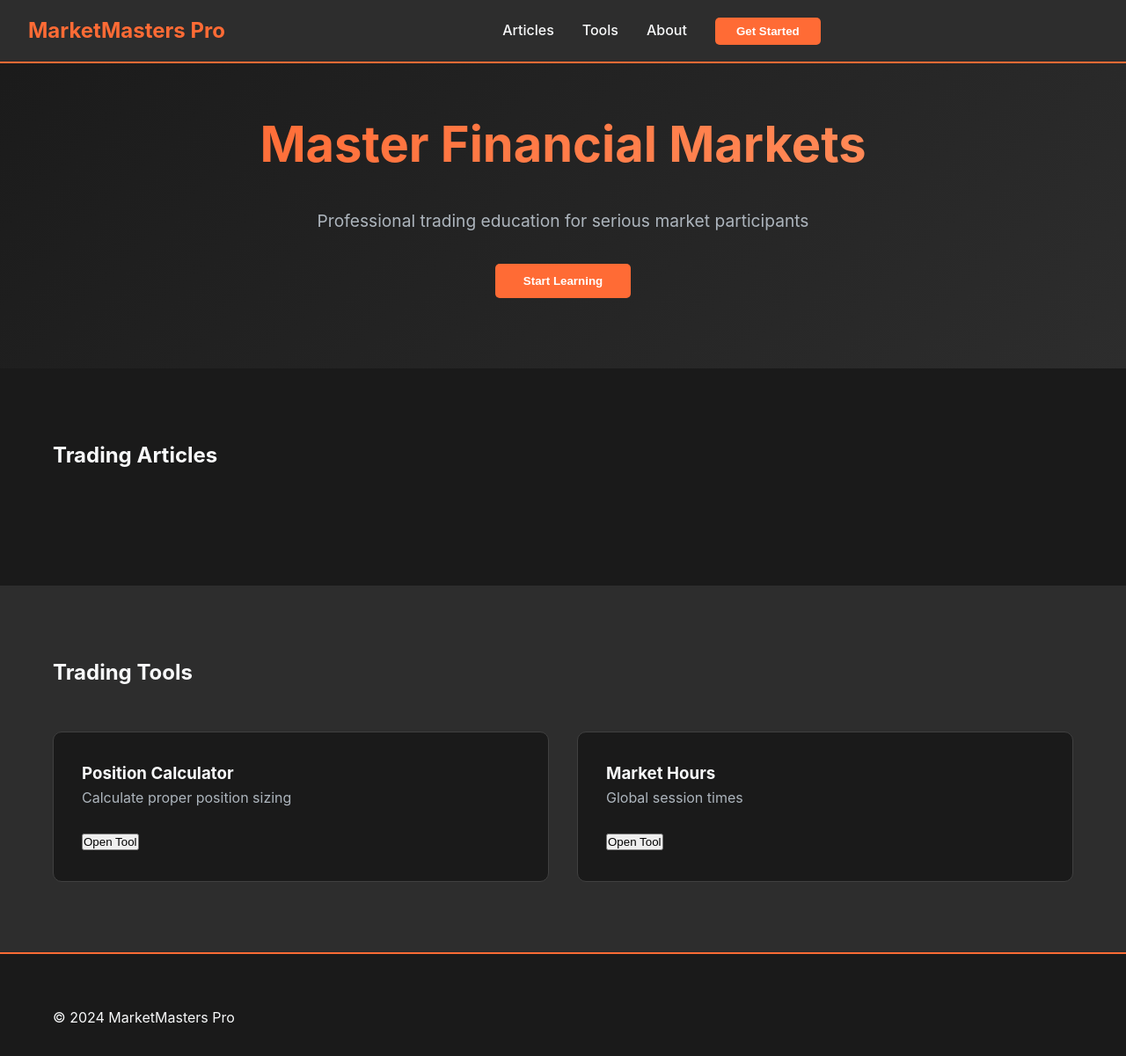
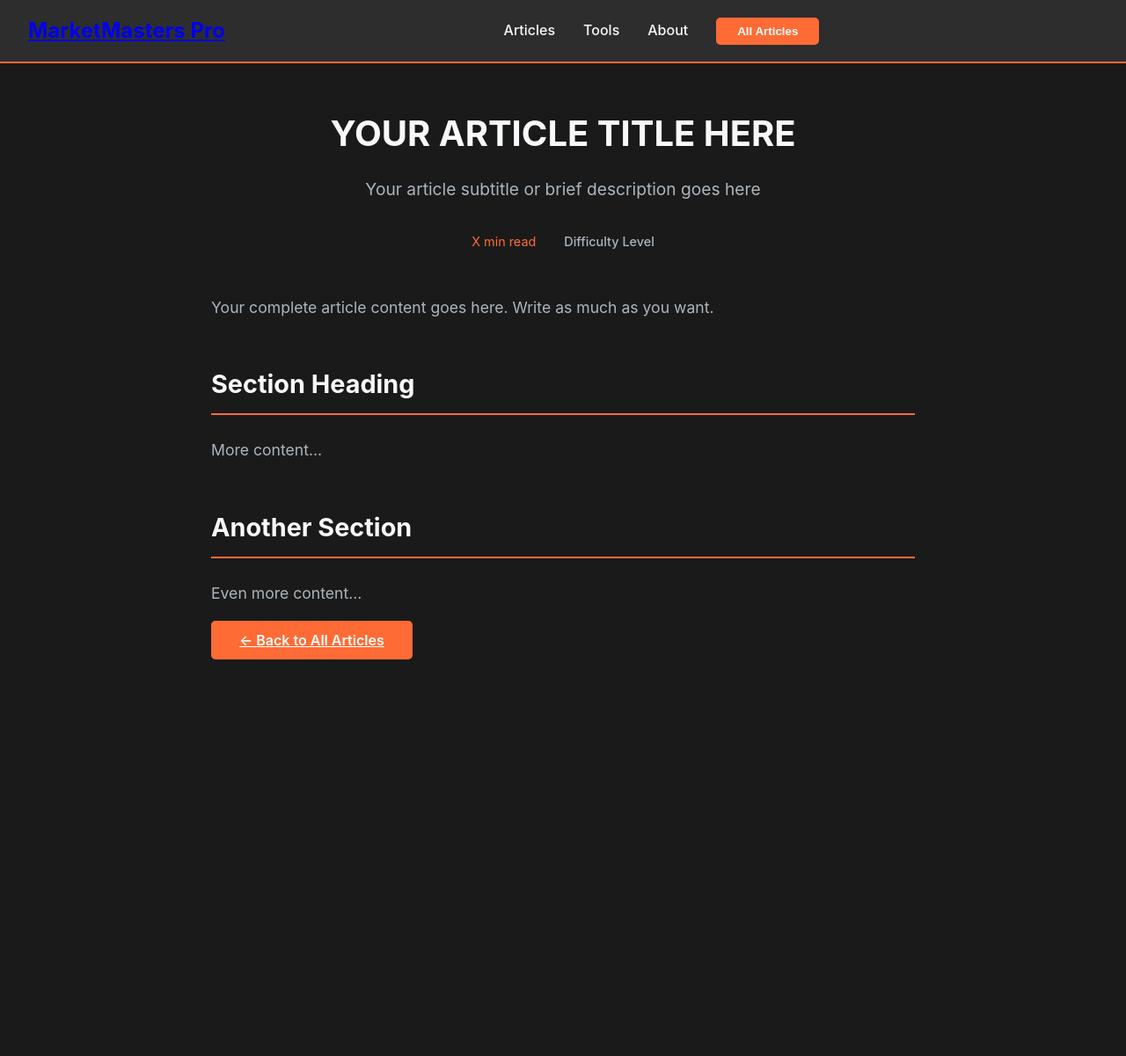
Before and after one commit to JacksonMukurani/marketmasters-pro, a plain HTML site: page index.html in a window 1280 px wide. Shown: the whole page at 88% size. After the commit the page ends 802 px from the top, so only its background shows below. Drawn offline with Linux system fonts and the light colour scheme.

Commit message:
Update index.html

```diff
--- a/index.html
+++ b/index.html
@@ -3,20 +3,20 @@
 <head>
     <meta charset="UTF-8">
     <meta name="viewport" content="width=device-width, initial-scale=1.0">
-    <title>MarketMasters Pro - Master Financial Markets</title>
+    <title>YOUR ARTICLE TITLE | MarketMasters Pro</title>
     <link rel="stylesheet" href="styles.css">
 </head>
 <body>
     <header class="header">
         <nav class="nav">
             <div class="nav-brand">
-                <h1>MarketMasters Pro</h1>
+                <h1><a href="index.html">MarketMasters Pro</a></h1>
             </div>
             <ul class="nav-links" id="navLinks">
-                <li><a href="#articles">Articles</a></li>
-                <li><a href="#tools">Tools</a></li>
-                <li><a href="#about">About</a></li>
-                <button class="cta-button" onclick="location.href='#articles'">Get Started</button>
+                <li><a href="index.html#articles">Articles</a></li>
+                <li><a href="index.html#tools">Tools</a></li>
+                <li><a href="index.html#about">About</a></li>
+                <button class="cta-button" onclick="location.href='index.html#articles'">All Articles</button>
             </ul>
             <div class="mobile-menu" id="mobileMenu">
                 <span></span>
@@ -26,46 +26,36 @@
         </nav>
     </header>
 
-    <section class="hero">
-        <div class="hero-content">
-            <h1>Master Financial Markets</h1>
-            <p>Professional trading education for serious market participants</p>
-            <button class="btn-primary" onclick="location.href='#articles'">Start Learning</button>
-        </div>
-    </section>
+    <article class="article-content">
+        <div class="container">
+            <div class="article-header">
+                <h1>YOUR ARTICLE TITLE HERE</h1>
+                <p class="article-subtitle">Your article subtitle or brief description goes here</p>
+                <div class="article-meta">
+                    <span class="read-time">X min read</span>
+                    <span class="difficulty">Difficulty Level</span>
+                </div>
+            </div>
 
-    <section id="articles" class="articles-section">
-        <div class="container">
-            <h2>Trading Articles</h2>
-            <div class="articles-grid" id="articlesGrid">
-                <!-- Articles will be added here automatically -->
-            </div>
-        </div>
-    </section>
+            <div class="article-body">
+                <!-- === YOUR CONTENT STARTS HERE === -->
 
-    <section id="tools" class="tools-section">
-        <div class="container">
-            <h2>Trading Tools</h2>
-            <div class="tools-grid">
-                <div class="tool-card">
-                    <h3>Position Calculator</h3>
-                    <p>Calculate proper position sizing</p>
-                    <button onclick="openCalculator()">Open Tool</button>
-                </div>
-                <div class="tool-card">
-                    <h3>Market Hours</h3>
-                    <p>Global session times</p>
-                    <button onclick="openMarketHours()">Open Tool</button>
+                <p>Your complete article content goes here. Write as much as you want.</p>
+
+                <h2>Section Heading</h2>
+                <p>More content...</p>
+
+                <h2>Another Section</h2>
+                <p>Even more content...</p>
+
+                <!-- === YOUR CONTENT ENDS HERE === -->
+
+                <div class="article-footer">
+                    <a href="index.html" class="btn-primary">← Back to All Articles</a>
                 </div>
             </div>
         </div>
-    </section>
-
-    <footer class="footer">
-        <div class="container">
-            <p>&copy; 2024 MarketMasters Pro</p>
-        </div>
-    </footer>
+    </article>
 
     <script src="script.js"></script>
 </body>
```
